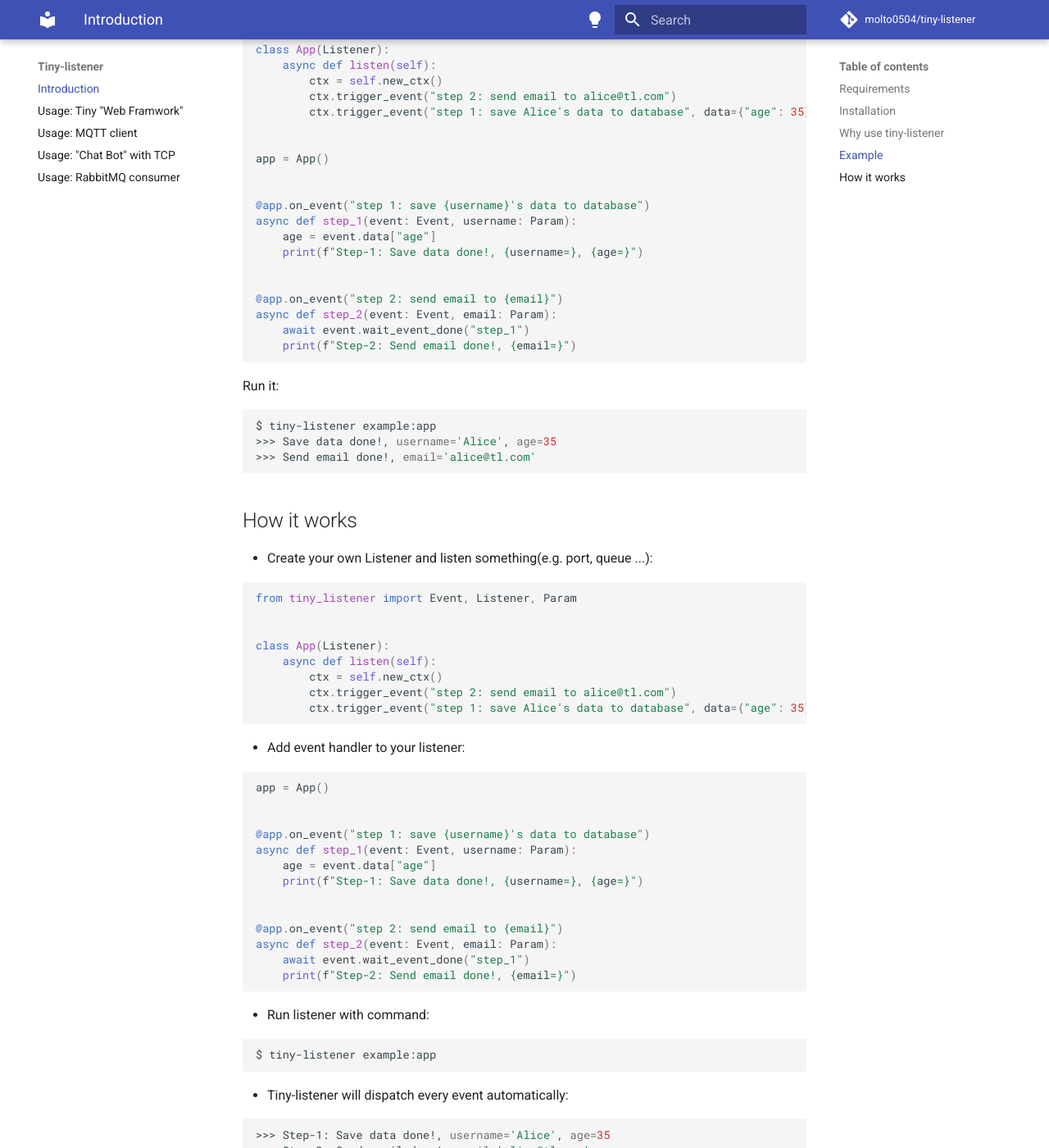
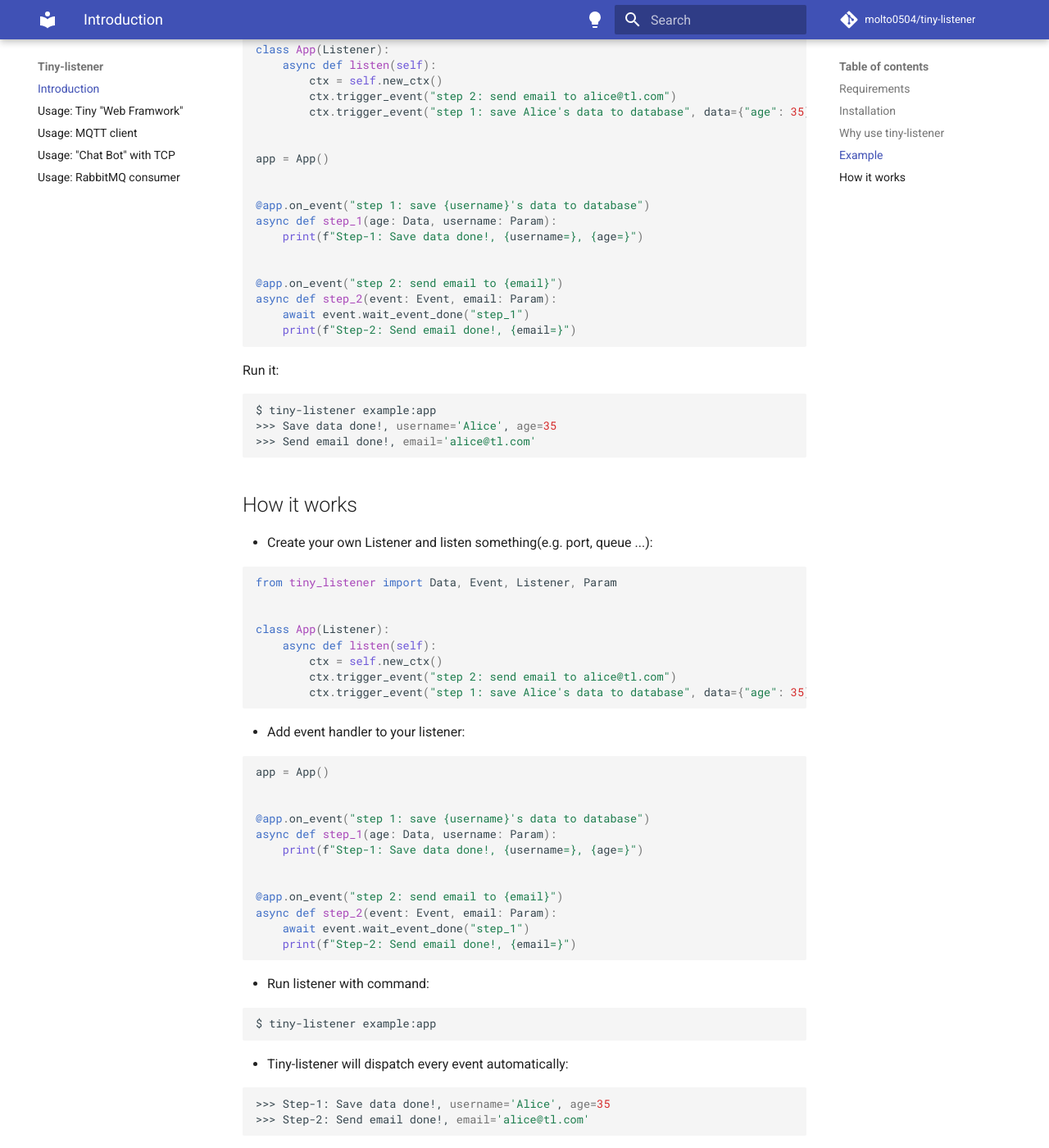
Before and after one commit to molto0504/tiny-listener, an MkDocs documentation site: the page built from docs/index.md, in a window 1280 px wide and 1400 px high, scrolled down 1455 px. Shown: the whole window at 82% size. Built offline with MkDocs 1.6.1 and Material for MkDocs 9.7.7, drawn with Linux system fonts in a browser that asks for light colours; comment, search, counter and statistics services are not loaded.

````diff
--- a/docs/index.md
+++ b/docs/index.md
@@ -58,7 +58,7 @@ Tiny-listener may help you solve these problems:
 Create a file `example.py` with:
 
 ```python
-from tiny_listener import Event, Listener, Param
+from tiny_listener import Data, Event, Listener, Param
 
 
 class App(Listener):
@@ -72,8 +72,7 @@ app = App()
 
 
 @app.on_event("step 1: save {username}'s data to database")
-async def step_1(event: Event, username: Param):
-    age = event.data["age"]
+async def step_1(age: Data, username: Param):
     print(f"Step-1: Save data done!, {username=}, {age=}")
 
 
@@ -96,7 +95,7 @@ $ tiny-listener example:app
 * Create your own Listener and listen something(e.g. port, queue ...):
 
 ```python
-from tiny_listener import Event, Listener, Param
+from tiny_listener import Data, Event, Listener, Param
 
 
 class App(Listener):
@@ -114,8 +113,7 @@ app = App()
 
 
 @app.on_event("step 1: save {username}'s data to database")
-async def step_1(event: Event, username: Param):
-    age = event.data["age"]
+async def step_1(age: Data, username: Param):
     print(f"Step-1: Save data done!, {username=}, {age=}")
 
 
````
Also changed, not shown: README.md (+4 -6 lines).
